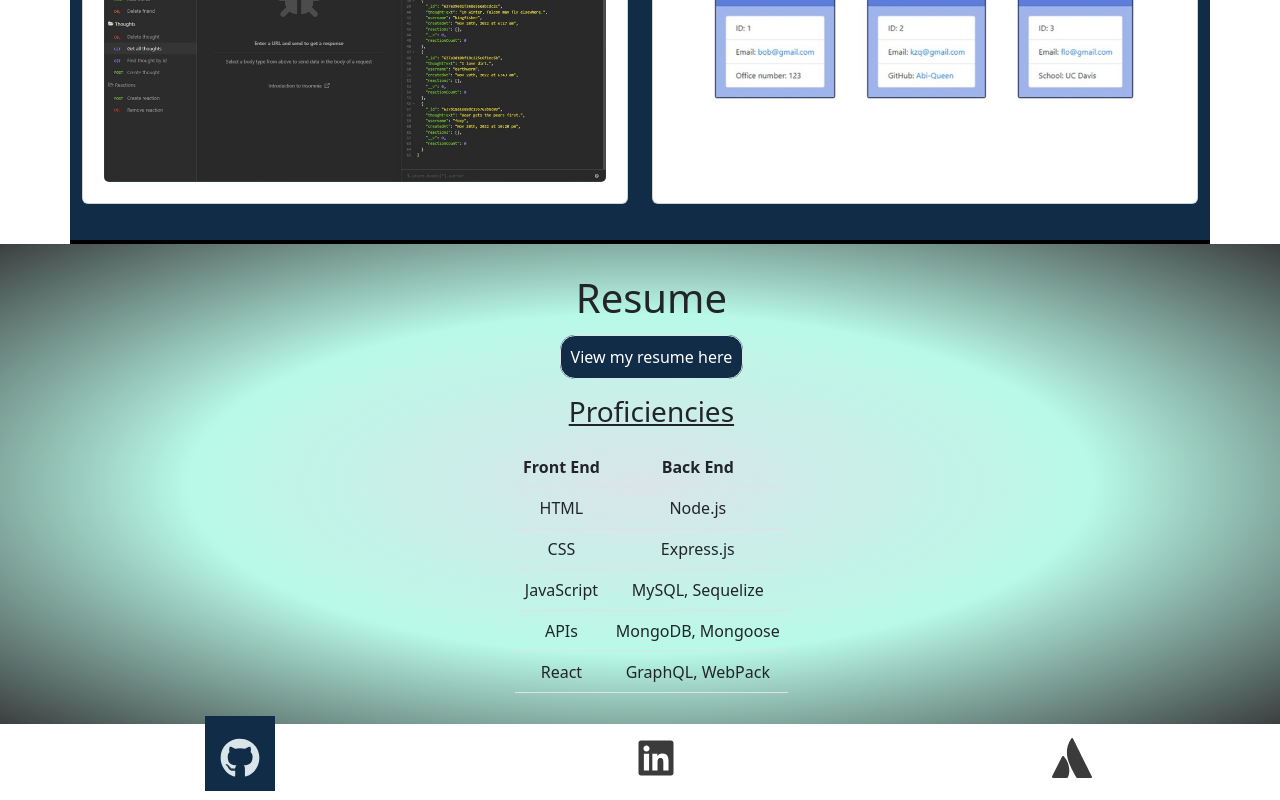
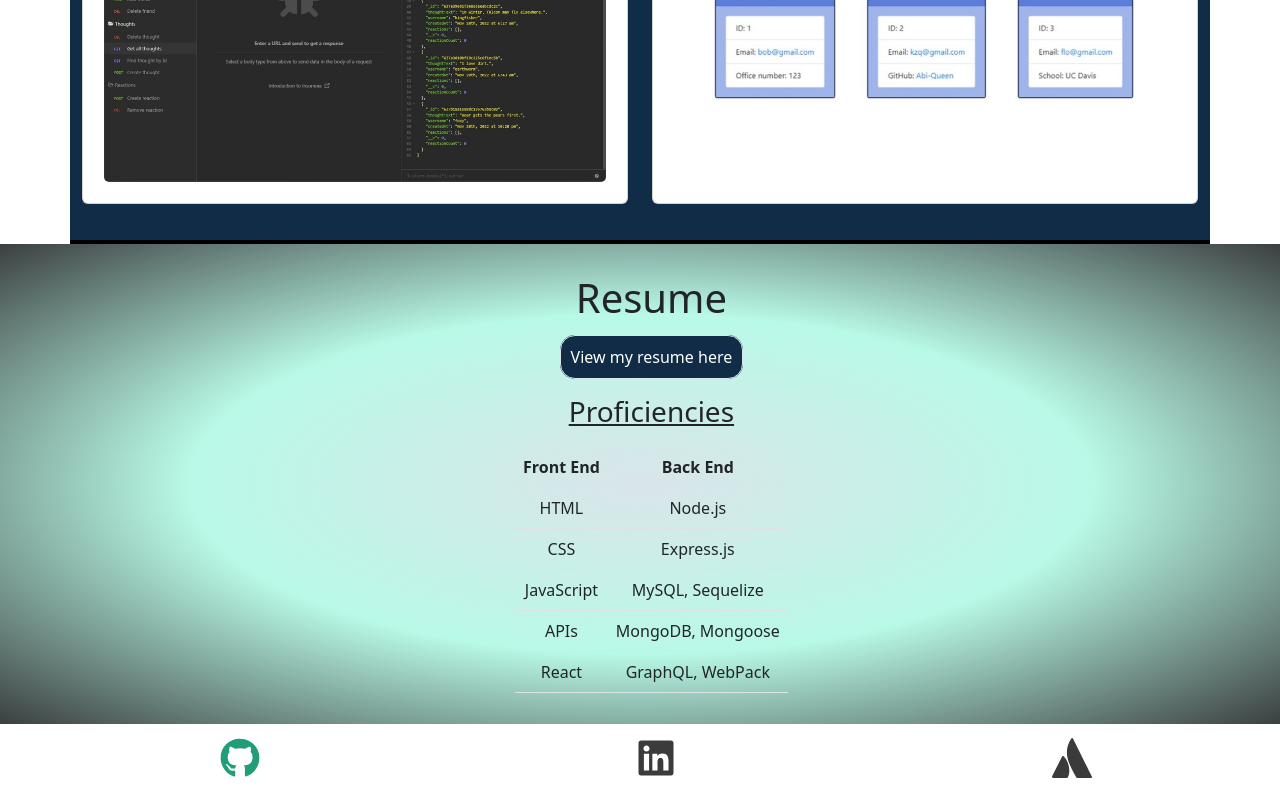
Before and after one commit to Abi-Queen/abi-queen-spa, a React (Create React App) app: page / in a window 1280 px wide. In both pictures the pointer is over the link 240 px from the left and 2472 px from the top of the page. Shown: the part 1719-2519 px from the top of the page. Built offline with nearby package versions, Linux system fonts and the light colour scheme.

Commit message:
changed footer link hover color

```diff
--- a/src/App.css
+++ b/src/App.css
@@ -333,6 +333,5 @@ footer {
 
 .footer ul li a:hover {
   font-weight: bold;
-  color: var(--primary-color);
-  background-color: var(--tertiary-color)
+  color: #039166e0;
 }
```
